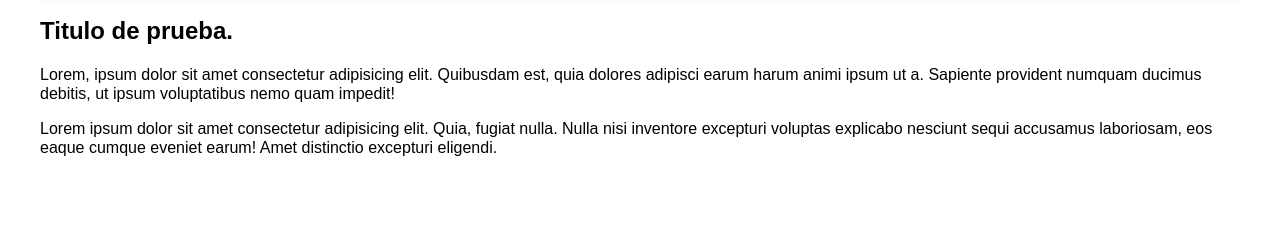
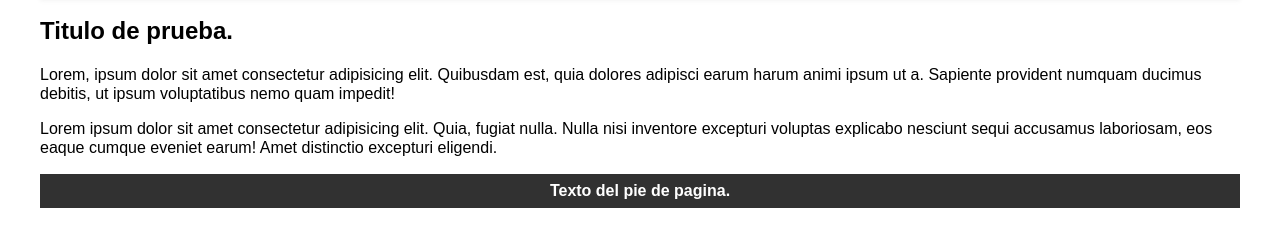
Before and after one commit to 8ianconero/practica, a plain HTML site: page index.html in a window 1280 px wide. Shown: the part 103-350 px from the top of the page. Drawn offline with Linux system fonts and the light colour scheme.

Commit message:
El footer ya esta listo

```diff
--- a/estilos/estilos.css
+++ b/estilos/estilos.css
@@ -27,3 +27,15 @@ body{
 .main-section p{
     line-height: 1.2;
 }
+.footer{
+    background-color: rgb(49, 49, 49);
+    color: white;
+    width: 1200px;
+    margin-left: auto;
+    margin-right: auto;
+    text-align: center;
+}
+.footer p{
+    padding: .5rem;
+    font-weight: 700;
+}
--- a/index.html
+++ b/index.html
@@ -15,6 +15,8 @@
         <p>Lorem, ipsum dolor sit amet consectetur adipisicing elit. Quibusdam est, quia dolores adipisci earum harum animi ipsum ut a. Sapiente provident numquam ducimus debitis, ut ipsum voluptatibus nemo quam impedit!</p>
         <p>Lorem ipsum dolor sit amet consectetur adipisicing elit. Quia, fugiat nulla. Nulla nisi inventore excepturi voluptas explicabo nesciunt sequi accusamus laboriosam, eos eaque cumque eveniet earum! Amet distinctio excepturi eligendi.</p>
     </section>
-
+    <footer class="footer">
+        <p>Texto del pie de pagina.</p>
+    </footer>
 </body>
 </html>
```
